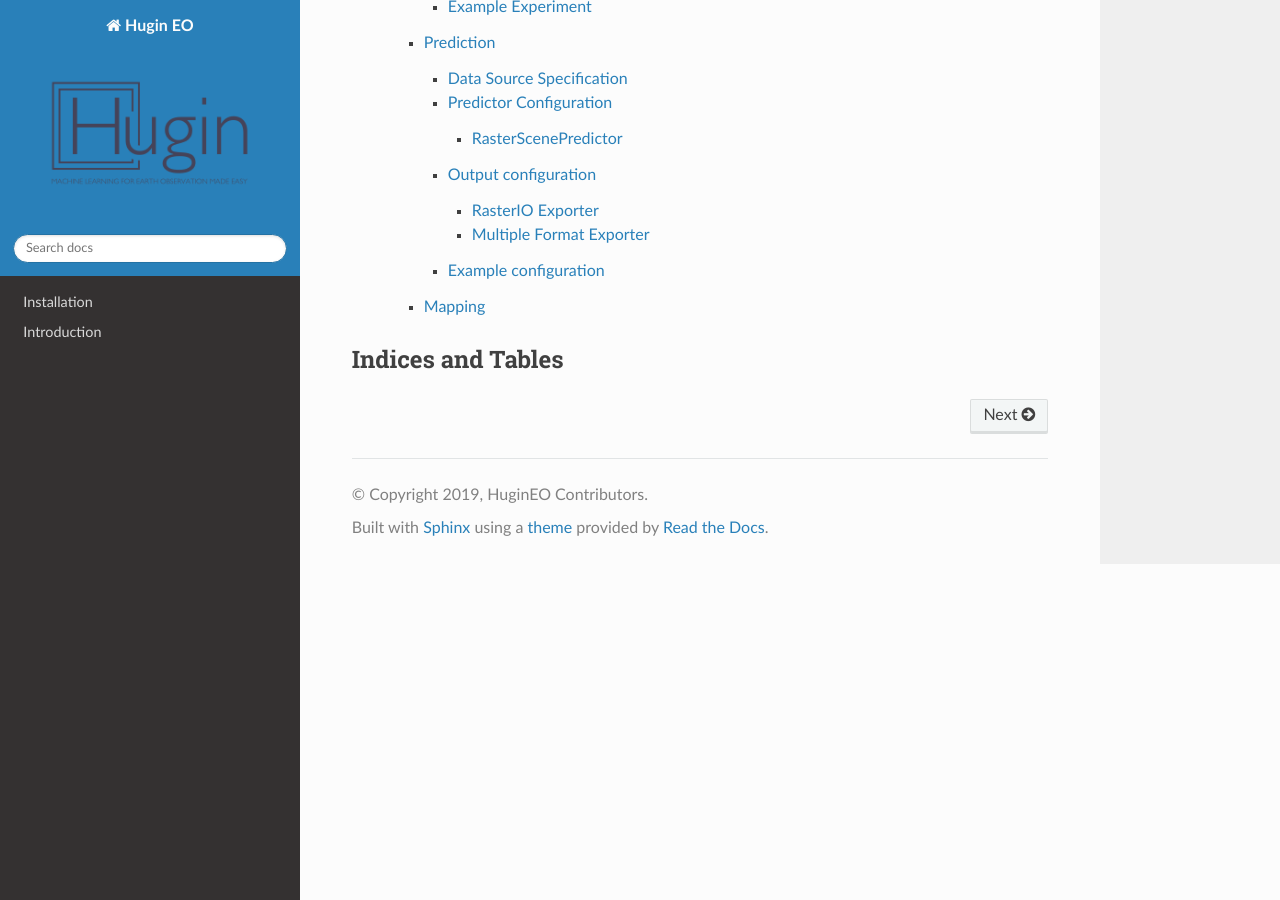
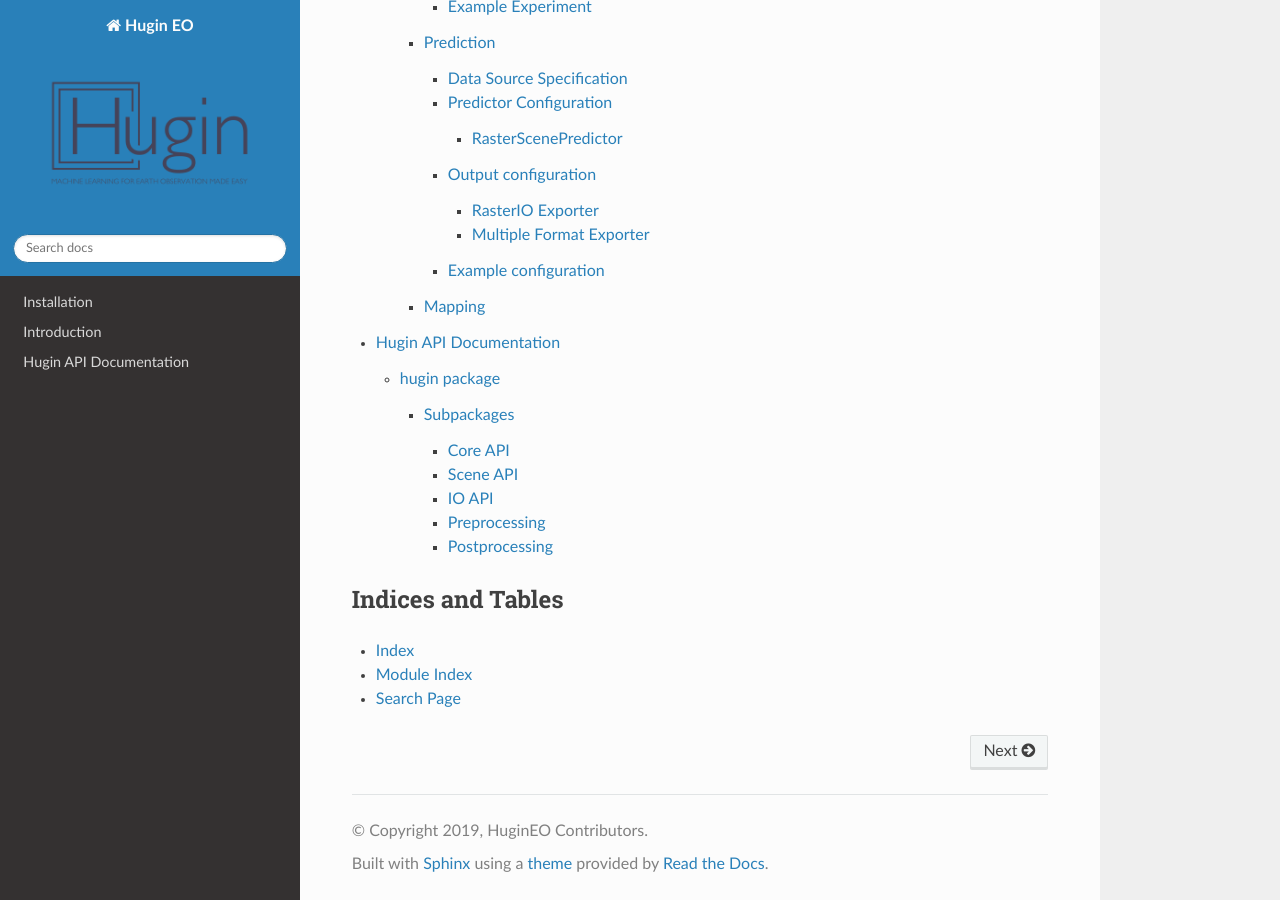
Before and after one commit to sage-group/hugin, a Sphinx documentation site: the page built from docs/source/index.rst, in a window 1280 px wide and 900 px high, scrolled down 982 px. Built offline with Sphinx 7.4.7 and the Read the Docs theme 2.0.0, drawn with Linux system fonts in a browser that asks for light colours; pages that are not in the unit, such as notebooks, are missing from menus.

Commit message:
More documentation changes. Added initial API docs stubs

```diff
--- /dev/null
+++ b/docs/source/api/hugin.core.rst
@@ -0,0 +1,7 @@
+Core API
+^^^^^^^^
+
+.. automodule:: hugin.engine.core
+    :members:
+    :undoc-members:
+    :show-inheritance:
--- /dev/null
+++ b/docs/source/api/hugin.rst
@@ -0,0 +1,14 @@
+hugin package
+=============
+
+
+Subpackages
+-----------
+
+.. toctree::
+
+   hugin.core
+   hugin.scene
+   hugin.io
+   hugin.preprocessing
+   hugin.postprocessing
--- /dev/null
+++ b/docs/source/api/hugin.scene.rst
@@ -0,0 +1,7 @@
+Scene API
+---------
+
+.. automodule:: hugin.engine.scene
+    :members:
+    :undoc-members:
+    :show-inheritance:
--- a/docs/source/api/index.rst
+++ b/docs/source/api/index.rst
@@ -1,3 +1,6 @@
+Hugin API Documentation
+=======================
+
 .. toctree::
 
    hugin
--- a/docs/source/conf.py
+++ b/docs/source/conf.py
@@ -40,7 +40,9 @@ except:
 # ones.
 extensions = [
 	'recommonmark',
-	'sphinx_rtd_theme'
+	'sphinx_rtd_theme',
+	'sphinx.ext.napoleon',
+	'sphinx.ext.autodoc'
 ]
 
 master_doc = 'index'
--- a/docs/source/index.rst
+++ b/docs/source/index.rst
@@ -26,7 +26,9 @@ Currently Hugin builds on top of the Keras machine learning library but it also
 Indices and Tables
 ==================
 
-
+* :ref:`genindex`
+* :ref:`modindex`
+* :ref:`search`
 
 
 .. _ML4EO: http://sage.ieat.ro/projects/ML4EO/
```
Also changed, not shown: docs/source/api/hugin.io.rst (added, +12 -0 lines), docs/source/api/hugin.postprocessing.rst (added, +10 -0 lines), docs/source/api/hugin.preprocessing.rst (added, +15 -0 lines), 1 other file.
